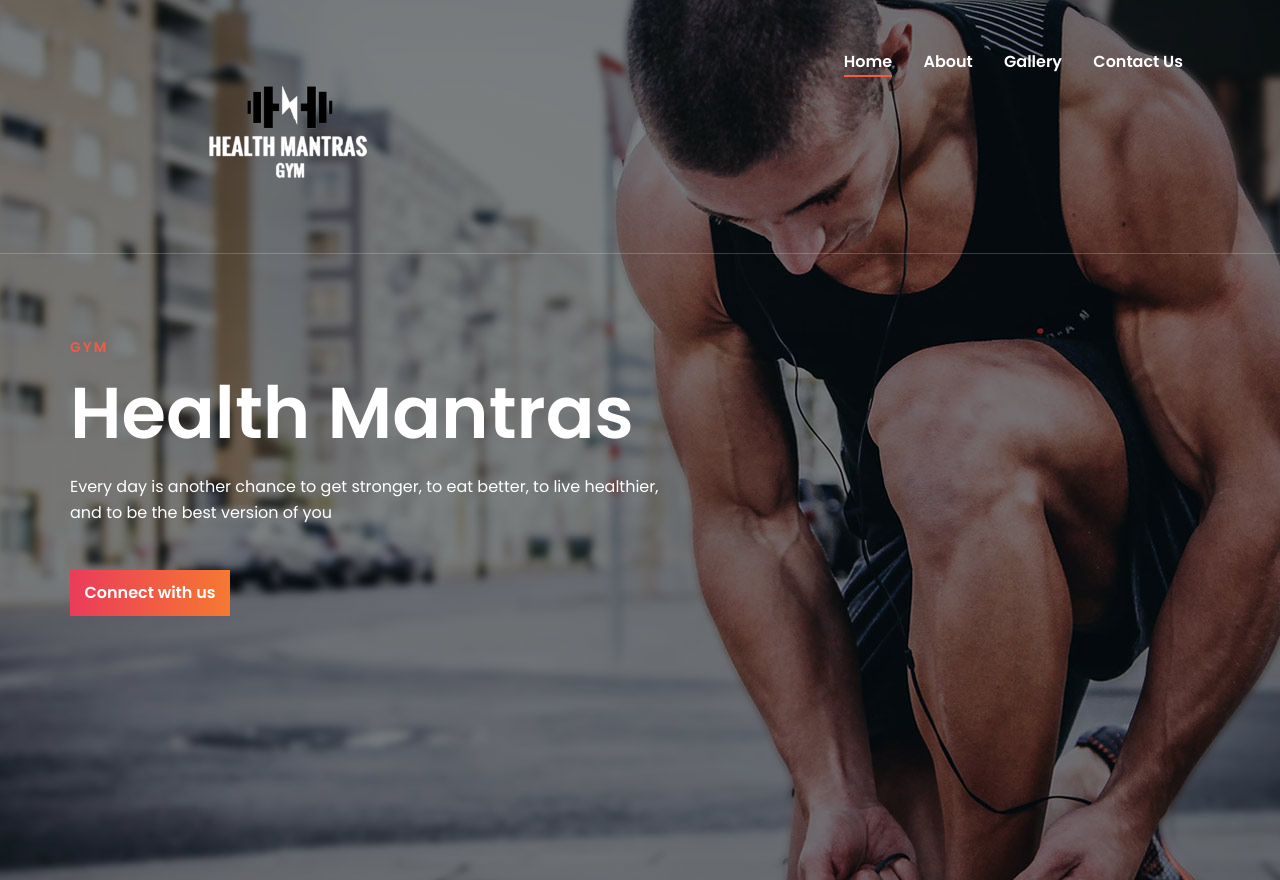
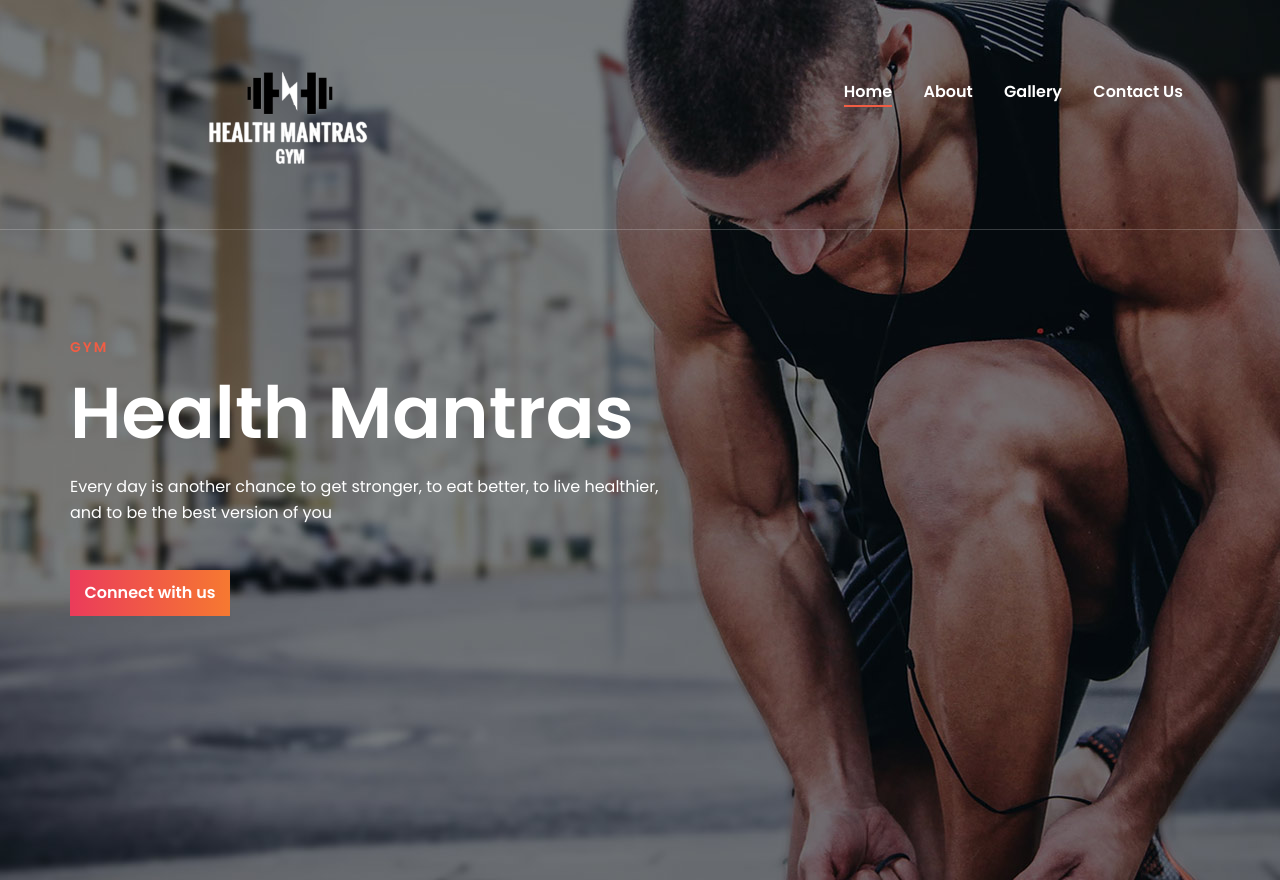
Before and after one commit to Demon-God-King/Health_Mantras, a plain HTML site: page index.html in a window 1280 px wide. Shown: the top 880 px of the page. Drawn offline with Linux system fonts and the light colour scheme.

Commit message:
Update style.css

```diff
--- a/css/style.css
+++ b/css/style.css
@@ -238,11 +238,12 @@ ul, ol {
 }
 .logo a {
 	display: inline-block;
-	padding: 24px 0 29px;
+	padding: 10px 0 19px;
 }
 .nav-menu {
 	float: right;
-	padding-top: 50px;
+	padding-top: 80px;
+padding-bottom: 5px;
 }
 .nav-menu .mainmenu {
 	display: inline-block;
```
